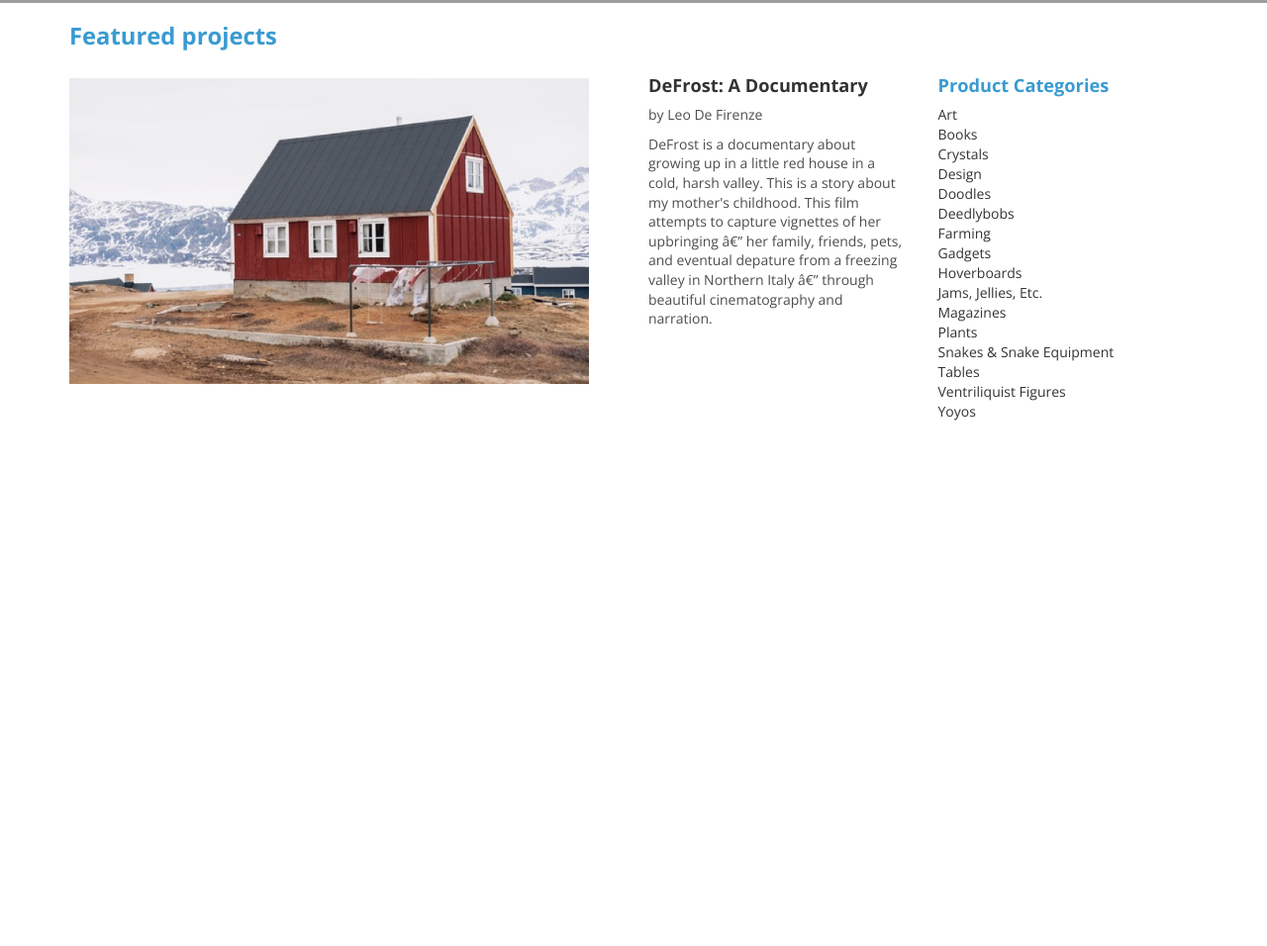
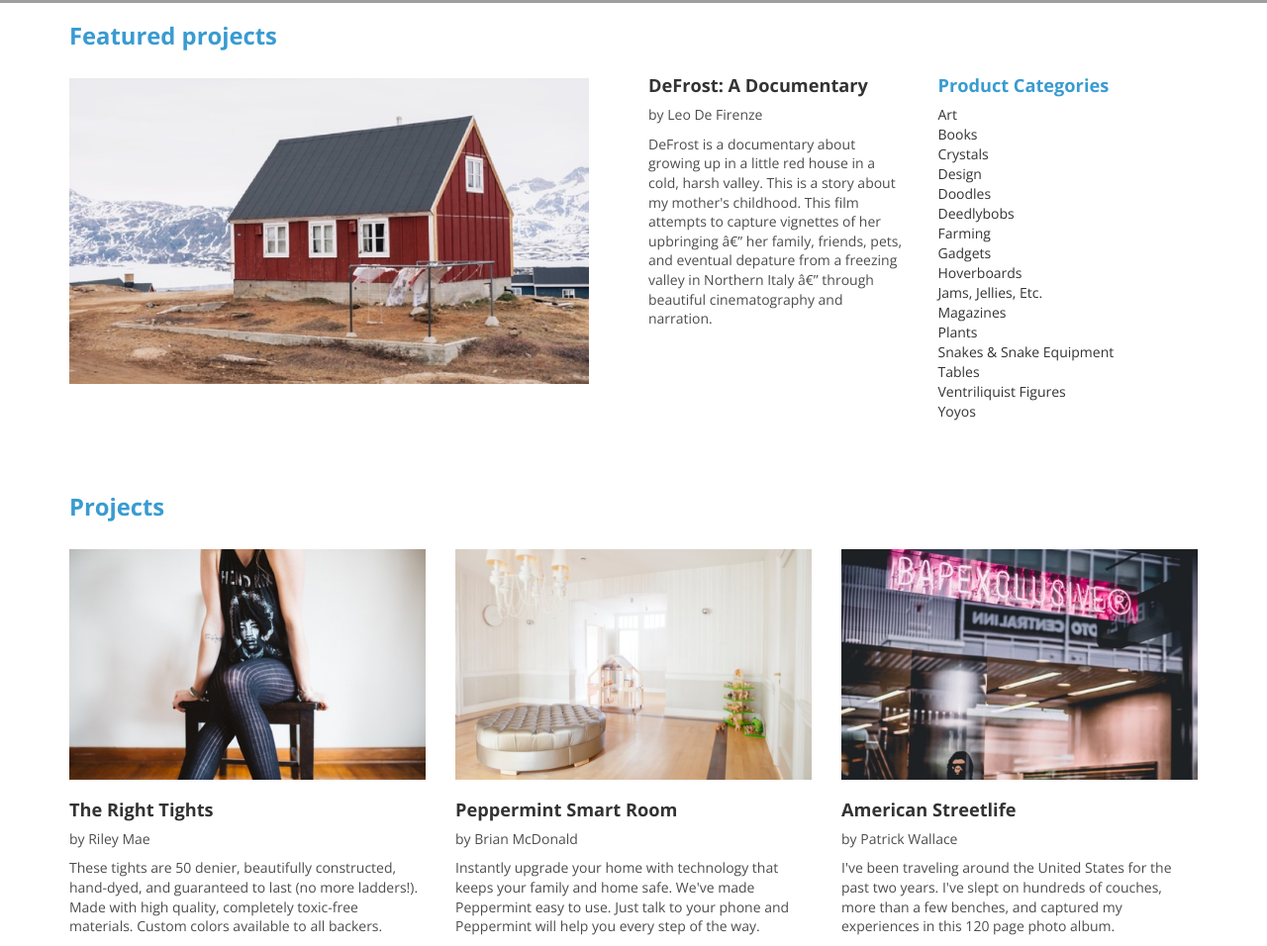
Before and after one commit to Kubb21/jumpstart, a plain HTML site: page index.html in a window 1280 px wide. Shown: the part 1091-2047 px from the top of the page at 99% size. Before the commit the page ends 1550 px from the top, so only its background shows below. Drawn offline with nearby package versions, Linux system fonts and the light colour scheme; grey boxes are pictures that could not be loaded.

Commit message:
projects

```diff
--- a/index.html
+++ b/index.html
@@ -76,21 +76,31 @@
         </div>
       </div>
     </div>
-
-
-
-
-
-
-
-
-
-
-
-
-
-
-
+<!-- Projects -->
+    <div class="container">
+      <div class="row">
+        <h2 class="col-xs-12">Projects</h2>
+      </div>
+      <div class="row">
+        <div class="col-xs-12 col-md-4">
+          <img src="images/project1.png" alt="Woman sitting on a stool wearing a Jimi Hendrix t-shirt and black and white striped tights.">
+          <h3>The Right Tights</h3>
+          <p>by Riley Mae</p>
+          <p>These tights are 50 denier, beautifully constructed, hand-dyed, and guaranteed to last (no more ladders!). Made with high quality, completely toxic-free materials. Custom colors available to all backers.</p>
+        </div>
+        <div class="col-xs-12 col-md-4">
+          <img src="images/project2.png" alt="White room with an ottoman in the center.">
+          <h3>Peppermint Smart Room</h3>
+          <p>by Brian McDonald</p>
+          <p>Instantly upgrade your home with technology that keeps your family and home safe. We've made Peppermint easy to use. Just talk to your phone and Peppermint will help you every step of the way.</p>
+        </div>
+        <div class="col-xs-12 col-md-4">
+          <img src="images/project3.png" alt="Picture of a building with neon lights">
+          <h3>American Streetlife</h3>
+          <p>by Patrick Wallace</p>
+          <p>I've been traveling around the United States for the past two years. I've slept on hundreds of couches, more than a few benches, and captured my experiences in this 120 page photo album.</p>
+        </div>
+      </div>
 
 
 
--- a/resources/css/style.css
+++ b/resources/css/style.css
@@ -149,3 +149,9 @@ justify-content: center;
   position: relative;
   bottom: 23px;
 }
+
+/* Projects */
+
+.row img {
+  width: 100%;
+}
```
